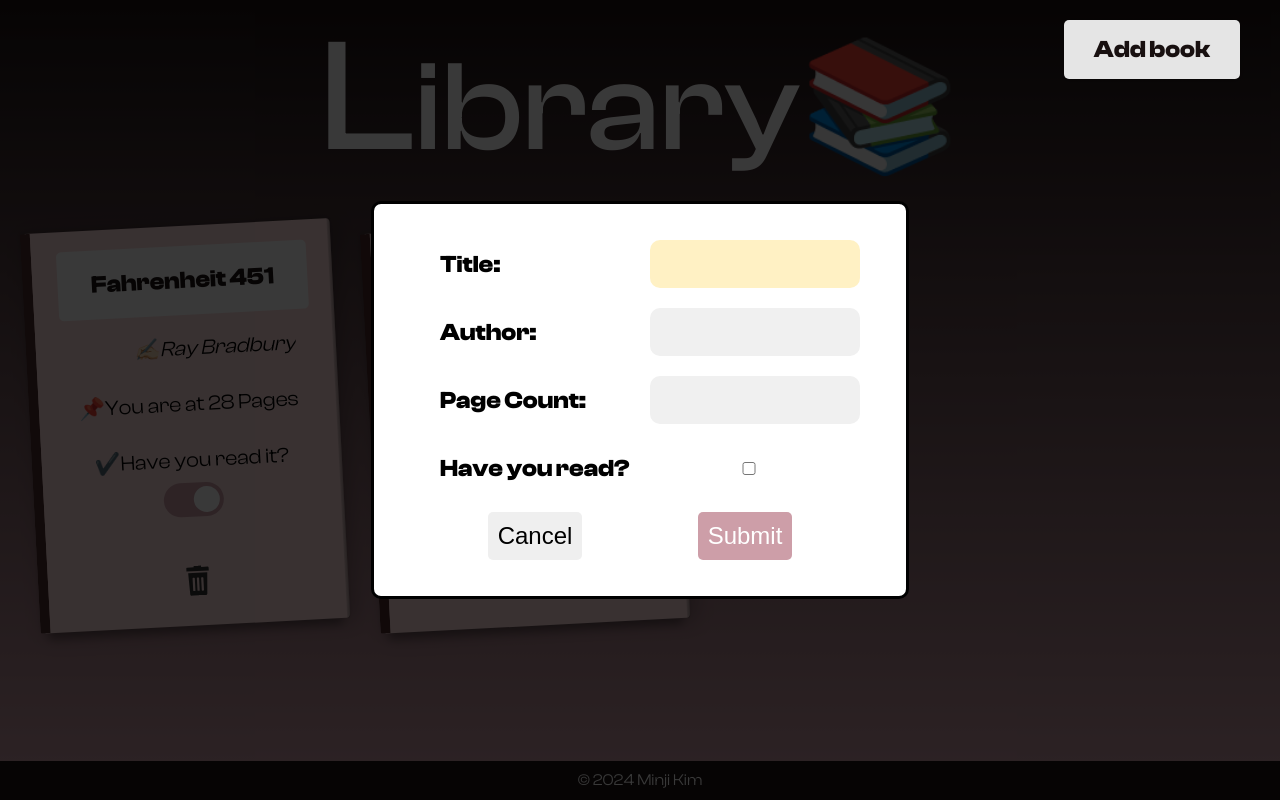
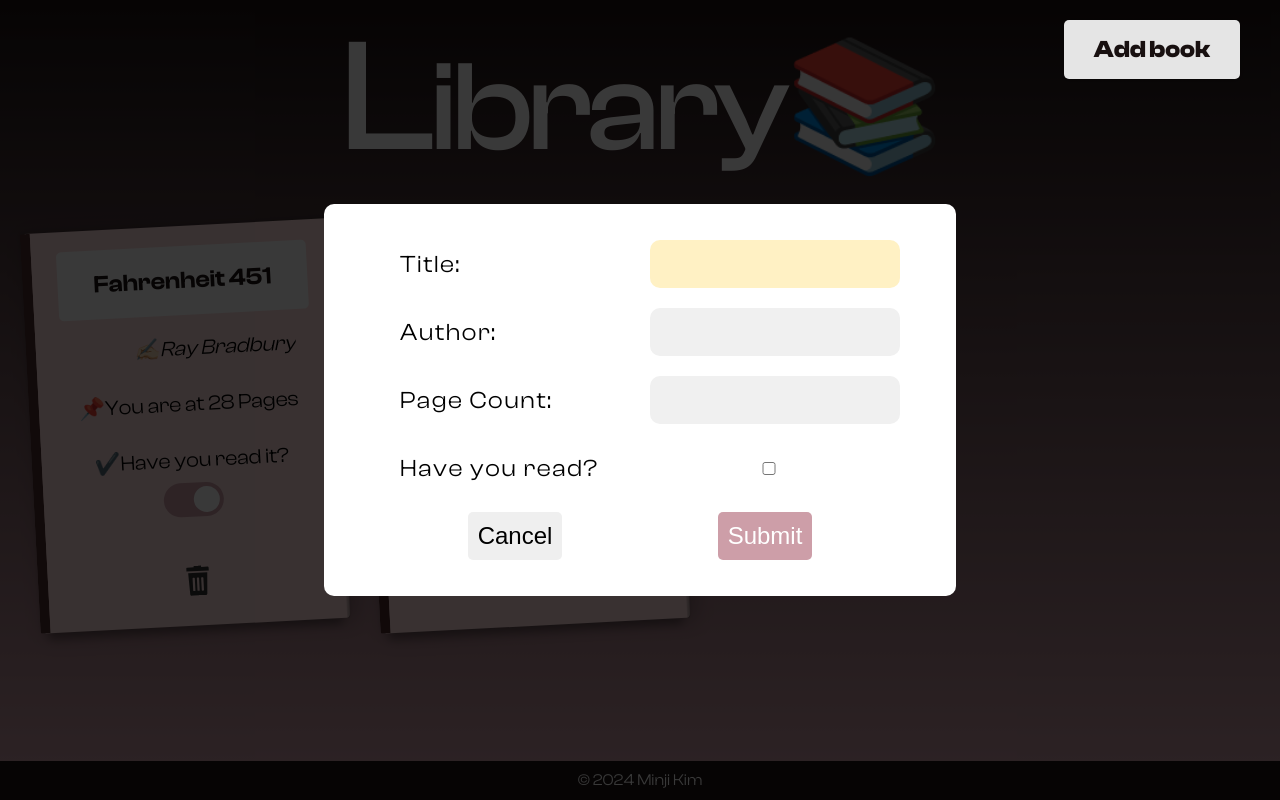
Before and after one commit to minzikimi/library, a plain HTML site: page index.html in a window 1280 px wide. Both pictures are taken after a click on the button "Add book". Drawn offline with Linux system fonts and the light colour scheme.

Commit message:
some changes

```diff
--- a/index.html
+++ b/index.html
@@ -6,9 +6,6 @@
   <title>Library</title>
   <link rel="stylesheet" href="style.css" />
   <script src="script.js" defer></script>
-  <link rel="preconnect" href="https://fonts.googleapis.com">
-  <link rel="preconnect" href="https://fonts.gstatic.com" crossorigin>
-  <link href="https://fonts.googleapis.com/css2?family=Inconsolata:wght@200..900&display=swap" rel="stylesheet">
 </head>
 <body>
   <div id="backdrop"></div>
--- a/script.js
+++ b/script.js
@@ -1,5 +1,5 @@
 const myLibrary = [];
-// Add a test book
+// Add test books
 const myBook1 = new Book("Fahrenheit 451", "Ray Bradbury", true, 28);
 const myBook2 = new Book("Death on the Nile", "Agatha Christie", true, 108);
 myLibrary.push(myBook1);
@@ -20,9 +20,7 @@ addBtn.addEventListener ("click", openModalBox);
 submitBtn.addEventListener ("click", addBookToLibrary);
 cancelBtn.addEventListener("click", cancelModalBox);
 
-//create object Book
 function Book(title, author, isRead, numPages) {
-  this.id = Math.random().toString();
   this.title = title;
   this.author = author;
   this.isRead = isRead;
@@ -46,48 +44,8 @@ function handleEscapeKey(event) {
   }
 }
 
-function displayBook() {
-  bookList.innerHTML = ''; // Clear existing books
-
-  for (const [index, book] of myLibrary.entries()) {
-    const bookCard = document.createElement("div");
-    bookCard.classList.add('book-card');
-    bookCard.dataset.index = index;
-    bookCard.innerHTML = `
-      <div class="book-cover">
-        <div class="book-title">
-          <h4>${book.title}</h4>
-        </div>
-        <div class="book-info">
-          <h5 id="author-info">✍🏻${book.author}</h5>
-          <p>📌You are at ${book.numPages} Pages</p>
-          <div class="switch-button">
-            <p>✔️Have you read it?</p>
-            <label class="switch">
-              <input type="checkbox" ${book.isRead ? 'checked' : ''}>
-              <span class="slider"></span>
-            </label>
-          </div>
-        </div>
-        <button id="delete-button"></button>
-      </div>
-    `;
-
-    bookList.appendChild(bookCard);
-
-    const deleteButton = bookCard.querySelector("#delete-button");
-    deleteButton.addEventListener('click', () => removeBook(book.id));
-
-
-  }
-}
-
-function removeBook(bookId){
-  const bookIndex = myLibrary.findIndex(book => book.id === bookId);
-  if (bookIndex > -1) {
-    myLibrary.splice(bookIndex, 1);
-    displayBook();
-  }
+function toggleBackdrop() {
+  backdrop.classList.toggle("visible");
 }
 
 function addBookToLibrary(event) {
@@ -126,6 +84,41 @@ function clearInput() {
   });
 }
 
-function toggleBackdrop() {
-  backdrop.classList.toggle("visible");
+function displayBook() {
+  bookList.innerHTML = ''; // Clear existing books
+
+  for (const [index, book] of myLibrary.entries()) {
+    const bookCard = document.createElement("div");
+    bookCard.classList.add("book-card");
+    bookCard.dataset.index = index;
+    bookCard.innerHTML = `
+      <div class="book-cover">
+        <div class="book-title">
+          <h4>${book.title}</h4>
+        </div>
+        <div class="book-info">
+          <h5 id="author-info">✍🏻${book.author}</h5>
+          <p>📌You are at ${book.numPages} Pages</p>
+          <div class="switch-button">
+            <p>✔️Have you read it?</p>
+            <label class="switch">
+              <input type="checkbox" ${book.isRead ? 'checked' : ''}>
+              <span class="slider"></span>
+            </label>
+          </div>
+        </div>
+        <button id="delete-button"></button>
+      </div>
+    `;
+
+    bookList.appendChild(bookCard);
+    const deleteButton = bookCard.querySelector("#delete-button");
+
+    deleteButton.addEventListener("click", () => removeBook(book.index));
+  }
 }
+
+function removeBook(bookIndex) {
+  myLibrary.splice(bookIndex, 1);
+  displayBook();
+}
--- a/style.css
+++ b/style.css
@@ -30,6 +30,10 @@ body {
   background-attachment: fixed;
   background-size: cover;
   font-family: clashdisplay;
+  height: 100vh;
+  min-height: 100vh; /* Changed from height: 100vh */
+  display: flex;
+  flex-direction: column;
 }
 
 @font-face{
@@ -47,6 +51,7 @@ header > h1{
   font-size: 8rem;
   font-weight: 500;
   color:white;
+  letter-spacing: -0.04em;
 }
 
 header>h1::first-letter
@@ -57,8 +62,9 @@ header>h1::first-letter
 #book-dialog{
   background-color: white;
   border-radius: 10px;
-  width: 500px;
+  width: 600px;
   z-index: 1;
+  border: none;
 }
 
 #form-container{
@@ -82,6 +88,11 @@ form {
   margin:20px;
   justify-content: center;
   align-items: center;
+}
+
+form label {
+  letter-spacing: 0.1rem;
+  font-weight: 400;
 }
 
 form input {
@@ -130,11 +141,10 @@ form button{
   grid-template-rows: repeat(auto-fit, minmax(300px, 400px));
   padding: 30px;
   gap: 40px;
-
+  flex-grow: 1;
 }
 
 .book-title{
-  font-weight: bold;
   width : 70%;
   height: auto;
   padding : 20px;
@@ -145,13 +155,16 @@ form button{
   top: 20px;
   border-radius: 5px;
   font-size : 1.5rem;
-  overflow: hidden;
+  overflow: auto;
+  font-weight: 600;
+
 }
 
 #author-info{
   font-style: italic;
   text-align: end;
   overflow: hidden;
+
 }
 
 .book-info{
@@ -319,17 +332,13 @@ input:checked + .slider:before {
 }
 
 footer {
-  position: fixed;
-  left: 0;
-  bottom: 0;
+
   width: 100%;
   background-color: #1B1212;
   color: white;
   text-align: center;
   padding: 10px 0;
-  font-family: clashdisplay, sans-serif;
 }
-
 footer p {
   margin: 0;
   font-size: 1rem;
```
